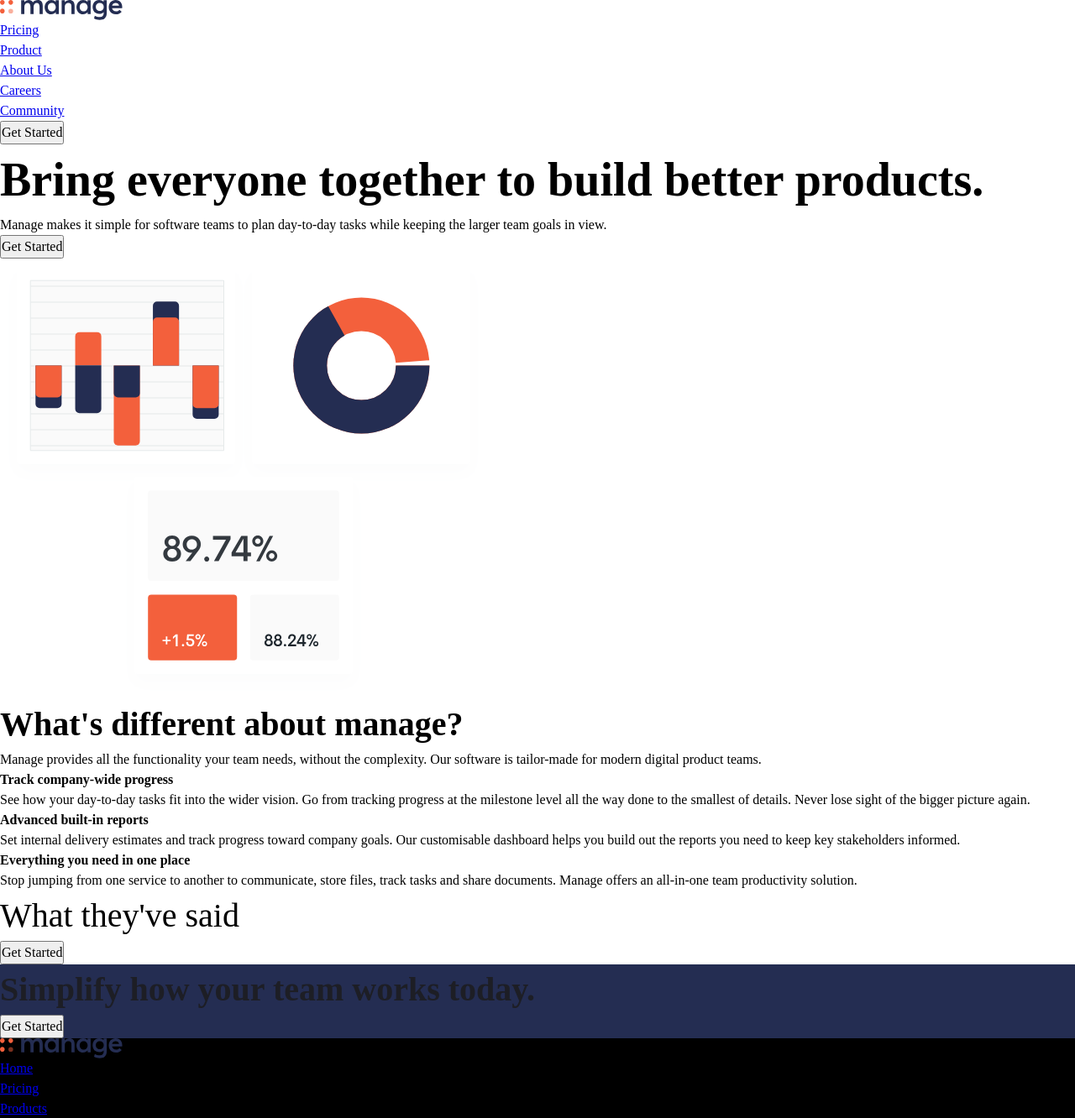
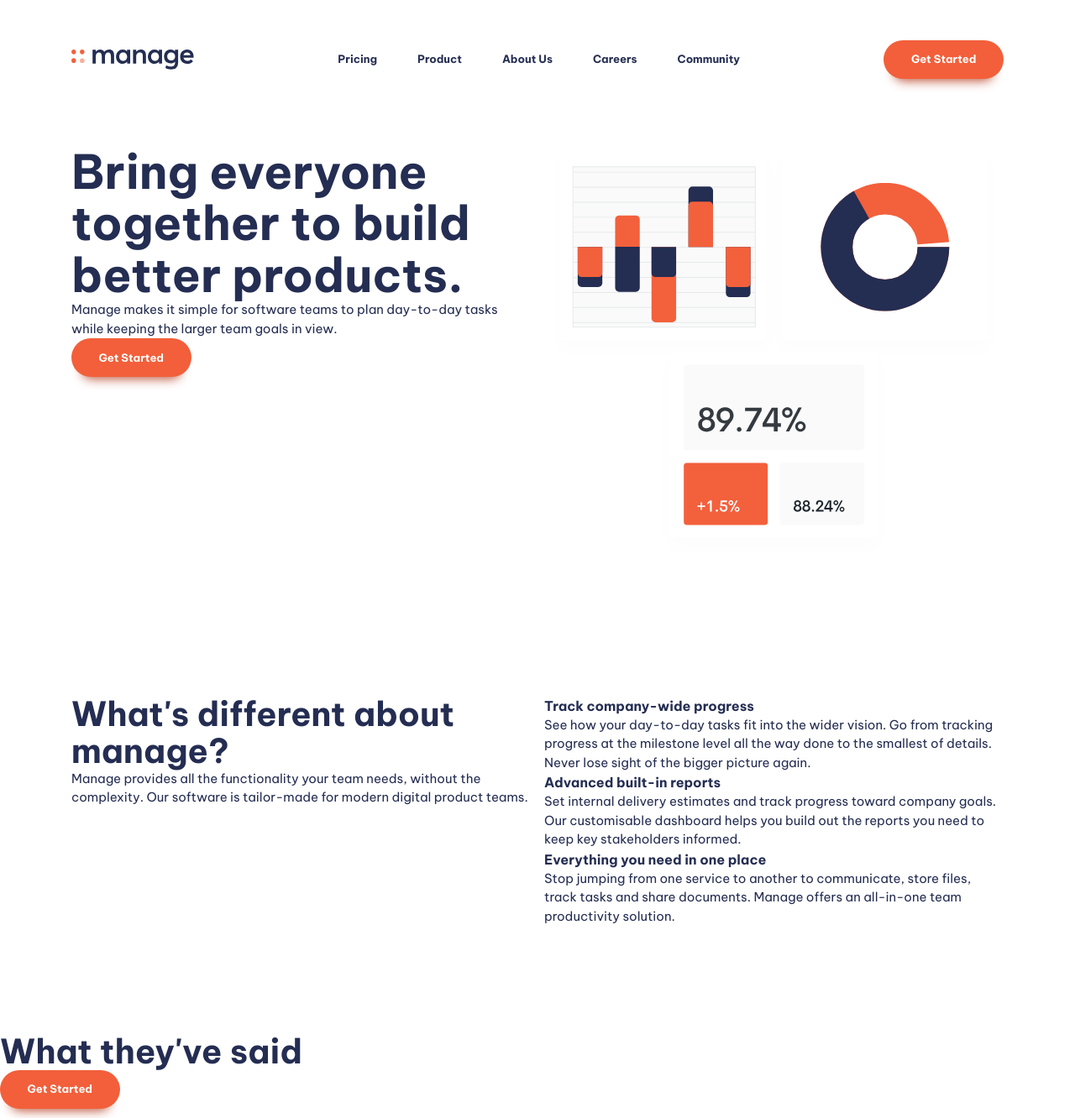
Before and after one commit to JohanVanDerKlift/kevinPowellVideos, a website built with Vite: page index.html in a window 1280 px wide. Shown: the top 1332 px of the page at 84% size. Built offline with nearby package versions, Linux system fonts and the light colour scheme.

Commit message:
Finished videos 3 and 4

```diff
--- a/index.html
+++ b/index.html
@@ -13,8 +13,14 @@
 <body>
   <header class="primary-header">
     <div class="container">
+      <div class="nav-wrapper">
         <a href="#"><img src="images/logo.svg" alt=""></a>
-      <nav>
+        <button class="mobile-nav-toggle" aria-controls="primary-navigation" aria-expanded="false">
+          <img class="icon-hamburger" src="images/icon-hamburger.svg" alt="" aria-hidden="true">
+          <img class="icon-close" src="images/icon-close.svg" alt="" aria-hidden="true">
+          <span class="visually-hidden">Menu</span>
+        </button>
+        <nav class="primary-navigation" id="primary-navigation">
           <ul aria-label="Primary" role="list" class="nav-list">
             <li><a href="#">Pricing</a></li>
             <li><a href="#">Product</a></li>
@@ -23,12 +29,13 @@
             <li><a href="#">Community</a></li>
           </ul>
         </nav>
-      <button class="button">Get Started</button>
+        <button class="button | display-sm-none display-md-inline-flex">Get Started</button>
+      </div>
     </div>
   </header>
 
   <main>
-    <section>
+    <section class="padding-block-900">
       <div class="container">
         <div class="even-columns">
           <div>
@@ -46,10 +53,9 @@
       </div>
     </section>
 
-    <section>
+    <section class="padding-block-900">
       <div class="container">
         <div class="even-columns">
-          <div></div>
           <div>
             <h2 class="fs-secondary-heading fw-bold">What's different about manage?</h2>
             <p>Manage provides all the functionality your team needs, without the complexity. Our software is
@@ -78,27 +84,27 @@
       </div>
     </section>
 
-    <section class="carousel">
-      <h2 class="fs-secondary-heading">What they've said</h2>
+    <section class="carousel padding-block-700">
+      <h2 class="fs-secondary-heading fw-bold">What they've said</h2>
 <!--      carousel here -->
       <button class="button">Get Started</button>
     </section>
 
-    <section class="cta | bg-primary-400 text-neutral-100">
+    <section class="cta | padding-block-700 bg-accent-400 text-neutral-100">
       <div class="container">
         <div class="even-columns">
           <div>
             <p class="fs-secondary-heading fw-bold">Simplify how your team works today.</p>
           </div>
           <div>
-            <button class="button" datatype="inverted">Get Started</button>
+            <button class="button" data-type="inverted">Get Started</button>
           </div>
         </div>
       </div>
     </section>
   </main>
 
-  <footer class="bg-neutral-900 text-neutral-100">
+  <footer class="padding-block-700 bg-neutral-900 text-neutral-100">
     <div class="container">
       <div class="even-columns">
         <div>
--- a/main.js
+++ b/main.js
@@ -0,0 +1,11 @@
+const primaryHeader = document.querySelector(".primary-header")
+const navToggle = document.querySelector(".mobile-nav-toggle");
+const primaryNav = document.querySelector(".primary-navigation");
+
+navToggle.addEventListener('click', () => {
+  primaryNav.hasAttribute("data-visible")
+    ? navToggle.setAttribute("aria-expanded", 'false')
+    : navToggle.setAttribute("aria-expanded", 'true');
+  primaryNav.toggleAttribute("data-visible");
+  primaryHeader.toggleAttribute('data-overlay');
+})
--- a/style.css
+++ b/style.css
@@ -1,11 +1,13 @@
 :root {
+    --clr-accent-500: hsl(12, 60%, 45%);
     --clr-accent-400: hsl(12, 88%, 59%);
+    --clr-accent-300: hsl(12, 88%, 75%);
     --clr-accent-100: hsl(13, 100%, 96%);
 
     --clr-primary-400: hsl(228, 39%, 23%);
 
-    --clr-neutral-100: hsl(232, 12%, 13%);
-    --clr-neutral-900: hsl(0, 0%, 0%);
+    --clr-neutral-900: hsl(232, 12%, 13%);
+    --clr-neutral-100: hsl(0, 0%, 100%);
 
     --ff-primary: 'Be Vietnam Pro', sans-serif;
 
@@ -30,6 +32,15 @@
     --fs-nav: var(--fs-500);
     --fs-button: var(--fs-300);
 
+    --size-100: 0.25rem;
+    --size-200: 0.5rem;
+    --size-300: 0.75rem;
+    --size-400: 1rem;
+    --size-500: 1.5rem;
+    --size-600: 2rem;
+    --size-700: 3rem;
+    --size-800: 4rem;
+    --size-900: 5rem;
 }
 
 @media (min-width: 50em) {
@@ -105,7 +116,170 @@
     }
 }
 
+
+
+
+.container {
+    --max-width: 1110px;
+    --padding: 1rem;
+
+    width: min(var(--max-width), 100% - (var(--padding) * 2));
+    margin-inline: auto;
+}
+
+.even-columns {
+    display: grid;
+    gap: 1rem;
+}
+
+@media (min-width: 50em) {
+    .even-columns {
+        grid-auto-flow: column;
+        grid-auto-columns: 1fr;
+    }
+}
+
+/* general styling */
+
+body {
+    font-size: var(--fs-body);
+    font-family: var(--ff-body);
+    color: var(--clr-primary-400);
+}
+
+/* button */
+
+.button {
+    display: inline-flex;
+    cursor: pointer;
+    text-decoration: none;
+    border: 0;
+    border-radius: 100vmax;
+    padding: 1.25em 2.5em;
+    font-weight: var(--fw-bold);
+    font-size: var(--fs-button);
+    line-height: 1;
+    color: var(--clr-neutral-100);
+    background-color: var(--clr-accent-400);
+    box-shadow: 0 1.125em 1em -1em var(--clr-accent-500);
+}
+
+.button[data-type="inverted"] {
+    background-color: var(--clr-neutral-100);
+    color: var(--clr-accent-400);
+}
+
+.button:hover,
+.button:focus-visible {
+    background-color: var(--clr-accent-300);
+}
+
+.button[data-type="inverted"]:hover,
+.button[data-type="inverted"]:focus-visible {
+    background-color: var(--clr-neutral-100);
+    color: var(--clr-accent-300);
+}
+
+.primary-header {
+    padding-top: var(--size-700);
+}
+
+.nav-wrapper {
+    display: flex;
+    justify-content: space-between;
+    align-items: center;
+}
+
+.mobile-nav-toggle {
+    display: none;
+}
+
+.nav-list {
+    font-size: var(--fs-nav);
+}
+
+.nav-list {
+    display: flex;
+    gap: clamp(var(--size-400), 5vw, var(--size-700));
+    font-weight: var(--fw-bold);
+}
+
+.nav-list a {
+    text-decoration: none;
+    color: var(--clr-primary-400);
+}
+.nav-list a:hover,
+.nav-list a:focus {
+    color: var(--clr-accent-400);
+}
+
+
+@media (max-width: 50em) {
+    .primary-navigation {
+        display: none;
+
+        position: fixed;
+        padding: var(--size-700);
+        inset: 7rem var(--size-400) auto;
+        max-width: 25rem;
+        margin-left: auto;
+        background: var(--clr-neutral-100);
+        border-radius: var(--size-100);
+        box-shadow: 0 0 .75em rgb(0, 0, 0, 0.05);
+    }
+
+    .primary-header[data-overlay]::before {
+        content: '';
+        position: fixed;
+        inset: 0;
+        background-image: linear-gradient(rgb(0 0 0 / 0), rgb(0 0 0 / 0.8));
+    }
+
+    .nav-list {
+        display: grid;
+        gap: var(--size-600);
+        text-align: center;
+        font-weight: var(--fw-bold);
+    }
+
+    .primary-navigation[data-visible] {
+        display: block;
+    }
+
+    .mobile-nav-toggle {
+        display: block;
+        position: fixed;
+        top: var(--size-600);
+        right: var(--size-400);
+        cursor: pointer;
+        background: transparent;
+        border: 0;
+        padding: 0.5em;
+    }
+
+    .mobile-nav-toggle .icon-close {
+        display: none;
+    }
+}
+
+.opened {
+    display: block;
+    position: fixed;
+}
+
 /*    Utility classes */
+
+.visually-hidden {
+    position: absolute;
+    width: 1px;
+    height: 1px;
+    padding: 0;
+    margin: -1px;
+    overflow: hidden;
+    clip: rect(0, 0, 0, 0);
+    white-space: nowrap; /* added line */
+    border: 0;
+}
 
 .text-primary-400 { color: var(--clr-primary-400); }
 .text-accent-400 { color: var(--clr-accent-400); }
@@ -123,10 +297,34 @@
 .fw-semi-bold { font-weight: var(--fw-semi-bold); }
 .fw-regular { font-weight: var(--fw-regular); }
 
-.fs-primary-heading { font-size: var(--fs-primary-heading); }
-.fs-secondary-heading { font-size: var(--fs-secundary-heading); }
+.fs-primary-heading {
+    font-size: var(--fs-primary-heading);
+    line-height: 1.1;
+}
+.fs-secondary-heading {
+    font-size: var(--fs-secundary-heading);
+    line-height: 1.1;
+}
 
 .fs-300 { font-size: var(--fs-300); }
 .fs-400 { font-size: var(--fs-400); }
 .fs-500 { font-size: var(--fs-500); }
 .fs-600 { font-size: var(--fs-600); }
+
+.padding-block-900 {
+    padding-block: var(--size-900);
+}
+
+.padding-block-700 {
+    padding-block: var(--size-700);
+}
+
+.display-sm-none {
+    display: none;
+}
+
+@media (min-width: 50em) {
+    .display-md-inline-flex {
+        display: inline-flex;
+    }
+}
```
Lines whose indentation alone changed are shown as unchanged.
